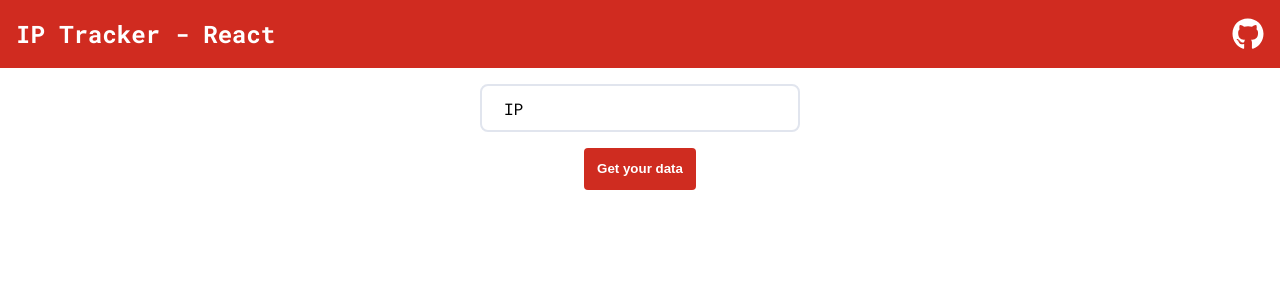
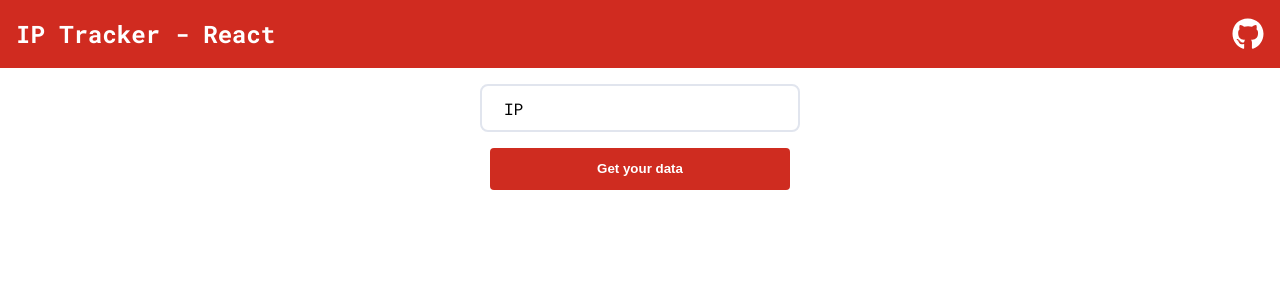
Before and after one commit to Jakub-Chojnacki/IpTracker-React, a React (Vite) app: page / in a window 1280 px wide. Shown: the top 300 px of the page. Built offline with nearby package versions, Linux system fonts and the light colour scheme; no server answers.

Commit message:
Added IP Validation and changed some divs into semantically correct tags

```diff
--- a/src/App.css
+++ b/src/App.css
@@ -44,7 +44,9 @@ img, picture, video, canvas, svg {
   max-width: 100%;
 }
 
+/* leaflet map requires min width/height */
 .leaflet-container{
-  min-width:400px;
+  min-width:500px;
   min-height: 500px;
+  border-radius: 1rem;
 }
--- a/src/components/UI/Info.jsx
+++ b/src/components/UI/Info.jsx
@@ -1,12 +1,10 @@
-
-//IP, ISP, Location(country, city, lat,lng), weather(later?)
-
 import styles from './Info.module.css'
+import {motion} from 'framer-motion'
 import {useState,useEffect} from 'react'
 const Info = (props) => {
     const [weatherData,setWeatherData] = useState()
 
-    const {ip,isp,location: {country,city,lat,lng}} = props.data
+    const {ip,isp,location: {country,city,lat,lng}} = props.data  //destructuring nested data so it's easier to use
 
     useEffect(()=>{
         fetch(`https://api.openweathermap.org/data/2.5/weather?lat=${lat}&lon=${lng}&appid=d564a402a42d363361598c4aa9c347d6&units=metric`)
@@ -14,7 +12,7 @@ const Info = (props) => {
         .then(data => setWeatherData(data))
     },[lat,lng])
     return (
-        <div className={styles.info}>
+        <main className={styles.info}>
             <h1>Info</h1>
             <div className={styles.grid}>
                 <div>
@@ -38,13 +36,13 @@ const Info = (props) => {
                         <div>
                             <p>{`Temperature: ${weatherData.main.temp}`}</p>
                             <p>{`Description: ${weatherData.weather[0].description}`}</p>
-                            <p>{`Wind speed: ${weatherData.wind.speed}`}</p>
+                            <p>{`Wind speed: ${weatherData.wind.speed} m/s`}</p>
                         </div>
-                        <img src={`https://openweathermap.org/img/wn/${weatherData.weather[0].icon}.png`} alt="" />
+                        <motion.img src={`https://openweathermap.org/img/wn/${weatherData.weather[0].icon}.png`} alt="weather img" animate={{x:0, transition:{duration: 0.5}}} initial={{x:20}} />
                     </div>
                 </div>}
             </div>
-        </div>
+        </main>
     )
 }
 
--- a/src/components/UI/Map.jsx
+++ b/src/components/UI/Map.jsx
@@ -2,8 +2,6 @@ import { MapContainer, TileLayer, Marker, Popup ,useMap} from 'react-leaflet'
 import styles from './Map.module.css'
 
 const Map = (props) => {
-
-
  return (
         <div className="map">
             <MapContainer className={styles.leaflet}>
--- a/src/pages/Home.jsx
+++ b/src/pages/Home.jsx
@@ -8,10 +8,21 @@ import {motion } from 'framer-motion'
 const Home = (props) => {
     const inputRef = useRef('')
     const [ip,setIp] = useState('')
+    const [error,setError] = useState('')
     const [isFocused,setIsFocused] = useState(false)
     const [geoData,setGeoData] = useState('')
+
+
+    const ipValidation = /\b(?:(?:25[0-5]|2[0-4][0-9]|[01]?[0-9][0-9]?)\.){3}(?:25[0-5]|2[0-4][0-9]|[01]?[0-9][0-9]?)\b/;
+    const wasTouched = isFocused || inputRef.current.value;
+
     const handleSubmit = () => {
-        setIp(inputRef.current.value)
+        if(inputRef.current.value.match(ipValidation)) {
+            setError('')
+            setIp(inputRef.current.value)
+        }else{
+            setError('It is not a correct IP Address. Please, try again.')
+        }
     }
 
     useEffect(() => {
@@ -20,23 +31,20 @@ const Home = (props) => {
         .then((data) => setGeoData(data))
     },[ip])
 
-    const wasTouched = isFocused || inputRef.current.value;
-
 
     return (
-    <div className={styles.container}>
-         <div className={styles.group}>
-
+    <main className={styles.container}>
+         <form className={styles.form}>
             <input onFocus={()=> setIsFocused(true)} onBlur={()=> setIsFocused(false)} ref={inputRef} className={styles.input} id="IP" name="IP" ></input>
             <motion.label htmlFor='IP' className={styles.label} animate={wasTouched ? {y:-25} : {y:0}} >IP</motion.label>
-
-        </div>
+        </form>
+        {error && <motion.p  animate={{x:[0,-20,20,-20,20,0]}} className={styles.error}>{error}</motion.p>}
         <motion.button onClick={handleSubmit} className={styles.btn} whileHover={{scale:1.05}}>Get your data</motion.button>
-         <div className={styles.results}>
-         { geoData && <Info data={geoData}/>  }
-         { geoData && <Map position={[geoData.location.lat,geoData.location.lng]} ip={geoData.ip} />}
-         </div>
-    </div>
+         {geoData && <section className={styles.results}>
+            <Info data={geoData}/>
+          <Map position={[geoData.location.lat,geoData.location.lng]} ip={geoData.ip} />
+         </section>}
+    </main>
     )
 }
 
--- a/src/pages/Home.module.css
+++ b/src/pages/Home.module.css
@@ -8,10 +8,10 @@
     flex-direction: column;
 
 }
-.group{
+.form{
     position: relative;
     width: 20rem;
-     height: 3rem;
+    height: 3rem;
 }
 .input{
     position: absolute;
@@ -40,7 +40,7 @@
 
 
 .btn{
-    padding: 1em;
+    padding: 1em 8em;
     outline: none;
     border:none;
     border-radius: 4px;
@@ -48,9 +48,12 @@
     background-color: hsl(4, 73%, 47%,1);
     color: white;
     font-weight: bold;
+    margin-bottom: 4rem;
 }
 
-
+.error{
+    color: red;
+}
 
 .results{
     display:flex;
--- a/src/store/ip-context.jsx
+++ /dev/null
@@ -1,7 +0,0 @@
-import React from 'react'
-const IpContext = React.createContext(
-
-
-)
-
-export default IpContext;
```
Also changed, not shown: src/App.jsx (+2 -5 lines), src/components/MainHeader.jsx (renamed from src/components/UI/MainHeader.jsx), src/components/MainHeader.module.css (renamed from src/components/UI/MainHeader.module.css), src/components/UI/Info.module.css (line endings or trailing spaces), src/images/logo.svg (deleted).
